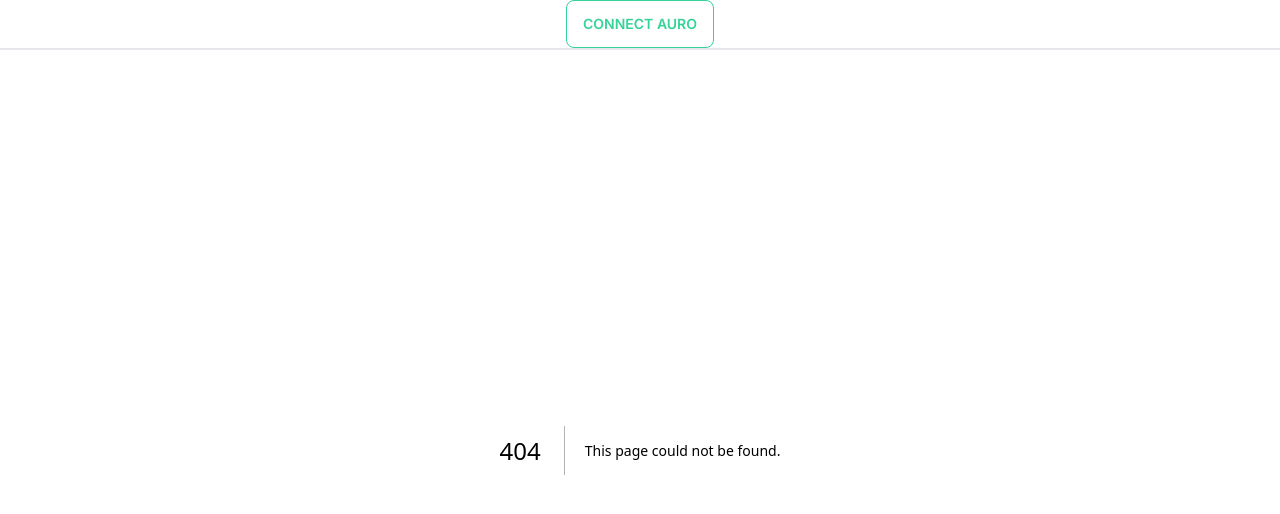
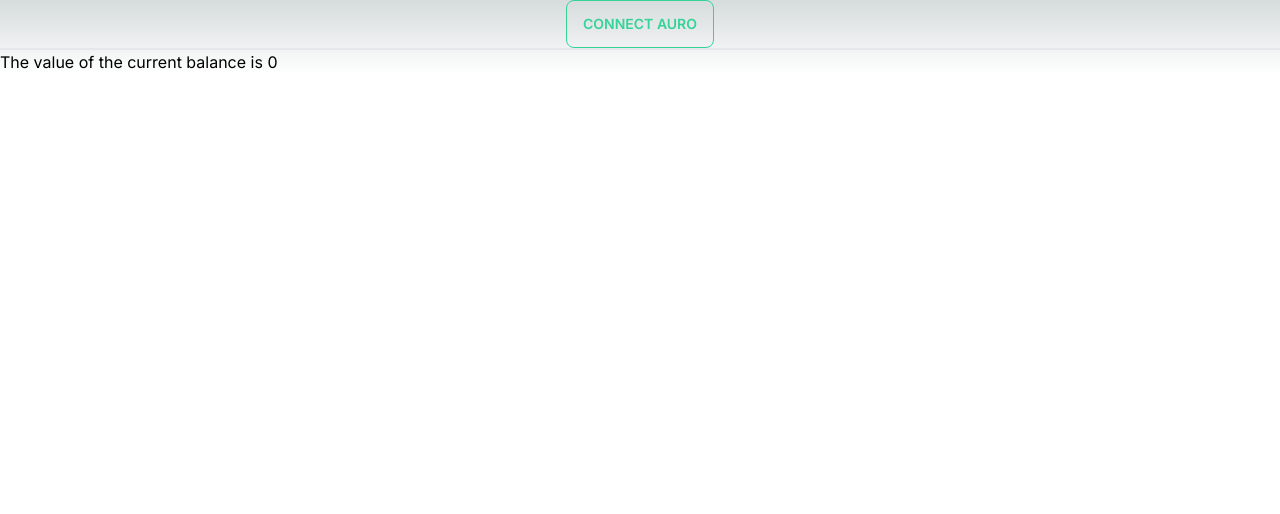
Before and after one commit to kaushikc44/Starter-kit-mina-auro-nextjs-13, a Next.js app: page /newpage in a window 1280 px wide. Before the commit this address had no page. Shown: the top 514 px of the page. Built offline with nearby package versions, Linux system fonts and the light colour scheme.

Commit message:
hooked created fro balance

```diff
--- a/app/layout.js
+++ b/app/layout.js
@@ -1,6 +1,6 @@
 import './globals.css'
 import { Inter } from 'next/font/google'
-
+import { BalanceProvider } from '@/context/balance.context'
 import Wallet from "../components/Wallet"
 
 const inter = Inter({ subsets: ['latin'] })
@@ -14,9 +14,9 @@ export default function RootLayout({ children }) {
   return (
     <html lang="en">
      <body className={inter.className}>
-        <Wallet >
+     <BalanceProvider><Wallet >
           {children}
-        </Wallet>
+        </Wallet></BalanceProvider>
 
         </body>
     </html>
--- /dev/null
+++ b/app/newpage/page.jsx
@@ -0,0 +1,14 @@
+"use client"
+import { useBalance } from "@/context/balance.context";
+
+
+export default function Newpage(){
+    const {balance} = useBalance();
+
+    return (
+        <>
+            <h1>The value of the current balance is {balance}</h1>
+        </>
+    )
+
+}
--- a/components/Wallet.jsx
+++ b/components/Wallet.jsx
@@ -2,6 +2,7 @@
 import { useState, useEffect } from "react";
 import WalletExist from "./WalletExist";
 import { getAccountBalance } from "./getBalance";
+import { useBalance } from "@/context/balance.context";
 
 export default function Wallet({ children }) {
   const initialState = { accounts: [] };
@@ -11,6 +12,7 @@ export default function Wallet({ children }) {
   const [accountBalance, setAccountBalance] = useState();
   const [injectedProvider, setInjectedProvider] = useState(false);
   const [isAuro, setIsAuro] = useState(false);
+  const {  updateBalance } = useBalance();
 
   useEffect(() => {
     // Check for window.mina when the component mounts
@@ -54,8 +56,11 @@ export default function Wallet({ children }) {
     const value = await getAccountBalance(accounts);
     console.log("Balance",typeof(parseInt(value.account.balance.total)));
     setAccountBalance(parseInt(value.account.balance.total))
+    updateBalance(parseInt(value.account.balance.total))
     console.log(networkLive);
   };
+
+
 
   useEffect(() => {
     // Update isAuro based on injectedProvider
--- /dev/null
+++ b/context/balance.context.jsx
@@ -0,0 +1,31 @@
+"use client"
+import { createContext, useState, useContext } from "react";
+
+// Create a context with an initial balance of 0
+const BalanceContext = createContext(0);
+
+// Create a provider component that will wrap your app and manage the balance state
+export const BalanceProvider = ({ children }) => {
+  const [balance, setBalance] = useState(0);
+
+  const updateBalance = (newBalance) => {
+    setBalance(newBalance);
+  };
+
+  return (
+    <BalanceContext.Provider value={{ balance, updateBalance }}>
+      {children}
+    </BalanceContext.Provider>
+  );
+};
+
+// Create a custom hook to easily access the balance and updateBalance function
+export const useBalance = () => {
+    const context = useContext(BalanceContext);
+    if(!context){
+        throw new Error("Not inside the provider!")
+    }
+
+
+  return context
+};
```
